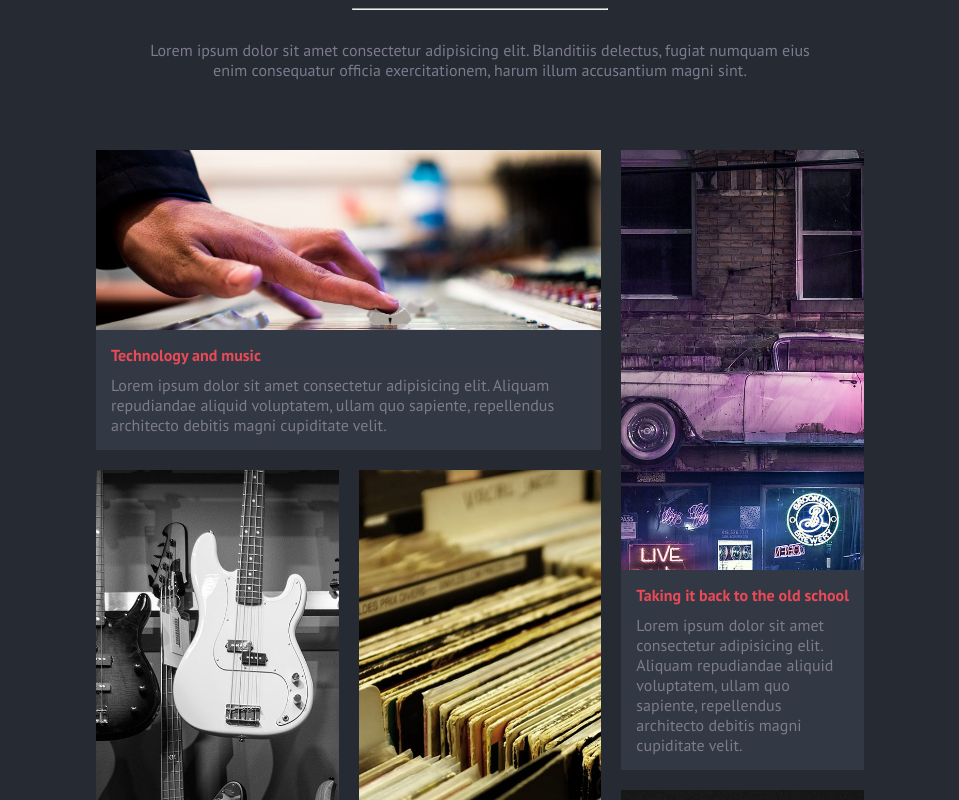
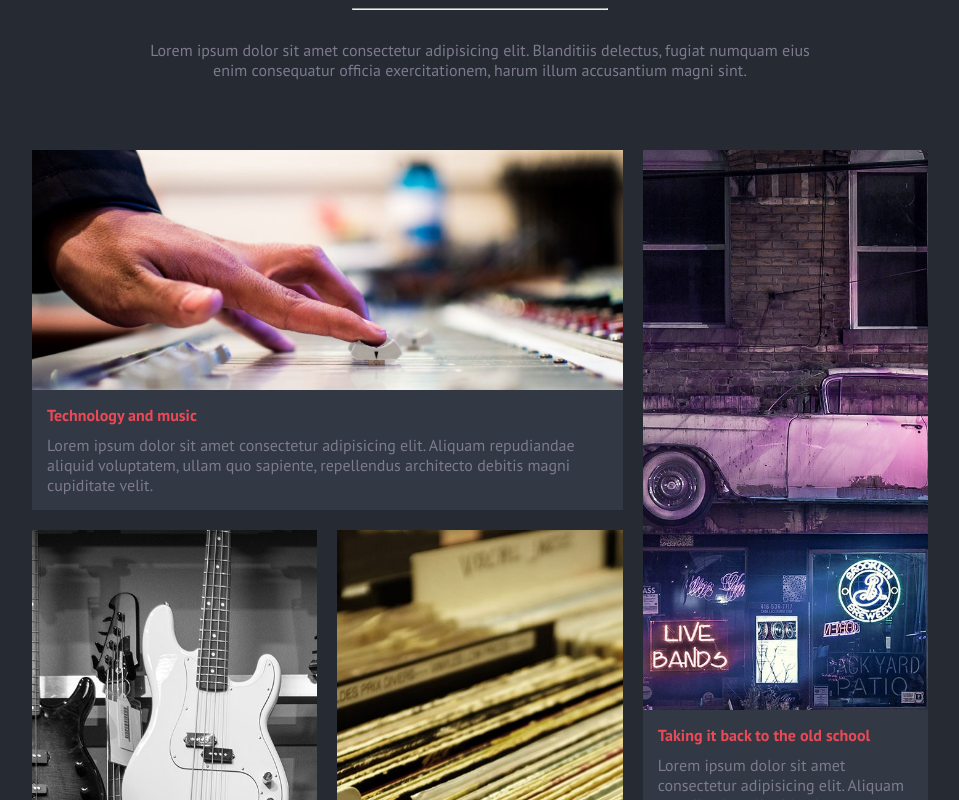
Before and after one commit to ferdlet/proj-html-vuejs, a Vue app: page / in a window 1280 px wide. Shown: the part 1240-2040 px from the top of the page, without its empty margins (160-1119 px from the left). Built offline with nearby package versions, Linux system fonts and the light colour scheme.

Commit message:
fix card articoli

```diff
--- /dev/null
+++ b/src/components/elements/CartArticle.vue
@@ -0,0 +1,84 @@
+<template>
+    <div class="article" :class="'article' + article.id">
+        <img :src="require('../../assets/images/' + article.image)" :alt="article.image">
+        <div class="title-article">
+            <h4 class="title">
+                {{article.title}}
+            </h4>
+            <p class="description">
+                {{article.description}}
+            </p>
+        </div>
+        <div class="article-hover">
+            <a href="#">
+                {{article.title}}
+            </a>
+        </div>
+    </div>
+</template>
+
+<script>
+export default {
+    name: 'CardArticles',
+    props: {
+        article: Object
+    }
+}
+</script>
+
+<style lang="scss" scoped>
+    @import '../../assets/style/_variables.scss';
+
+    .article {
+        overflow: hidden;
+        position: relative;
+        .title-article {
+            position: absolute;
+            bottom: 0;
+            left: 0;
+            width: 100%;
+            background-color: $lightgrey;
+            padding: 15px;
+            z-index: 9;
+            .title {
+                color: $mandy;
+                margin-bottom: 10px;
+            }
+            .description {
+                color: $textgrey;
+            }
+        }
+        &:hover .title-article {
+            display: none;
+        }
+        &:hover .article-hover {
+            position: absolute;
+            top: 0;
+            left: 0;
+            height: 100%;
+            width: 100%;
+            background: rgba($color: $mandy, $alpha: 0.6);
+            z-index: 10;
+            a {
+                width: 100%;
+                height: 100%;
+                display: flex;
+                justify-content: center;
+                align-items: center;
+                text-decoration: none;
+                color: white;
+                font-size: 1.4rem;
+                padding: 20px;
+                text-align: center;
+            }
+        }
+        img {
+            height: 100%;
+            width: 100%;
+            object-fit: cover;
+            display: block;
+        }
+    }
+
+
+</style>
--- a/src/components/sections/Section3.vue
+++ b/src/components/sections/Section3.vue
@@ -11,22 +11,7 @@
         </div>
         <div class="container-articles">
 
-            <div v-for="(article, index) in dataShared.articles" :key="index" :class="'article' + index">
-                <img :src="require('../../assets/images/' + article.image)" :alt="article.image">
-                <div class="title-article">
-                    <h4 class="title">
-                        {{article.title}}
-                    </h4>
-                    <p class="description">
-                        {{article.description}}
-                    </p>
-                </div>
-                <div class="article-hover">
-                    <a href="#">
-                        {{article.title}}
-                    </a>
-                </div>
-            </div>
+            <CardArticle v-for="(article, index) in dataShared.articles" :key="index" :article="article"/>
 
         </div>
 
@@ -38,9 +23,12 @@
 
 <script>
 import dataShared from '../../sharing/dataShared';
-
+import CardArticle from '../elements/CartArticle.vue'
 export default {
     name: 'Section3',
+    components: {
+        CardArticle
+    },
     data() {
         return {
             dataShared
@@ -90,53 +78,12 @@ export default {
             'article5 article5 article2';
             grid-gap: 20px;
             grid-template-rows: 300px 300px 300px 300px;
-            > div {
-                overflow: hidden;
-                position: relative;
-                background: chartreuse;
-                .title-article {
-                    position: absolute;
-                    bottom: 0;
-                    left: 0;
-                    width: 100%;
-                    background-color: $lightgrey;
-                    padding: 15px;
-                    z-index: 9;
-                    .title {
-                        color: $mandy;
-                        margin-bottom: 10px;
+
         }
-                    .description {
-                        color: $textgrey;
-                    }
-                }
-                &:hover .title-article {
-                    display: none;
-                }
-                &:hover .article-hover {
-                    position: absolute;
-                    top: 0;
-                    left: 0;
-                    height: 100%;
-                    width: 100%;
-                    background: rgba($color: $mandy, $alpha: 0.6);
-                    z-index: 10;
-                    a {
-                        width: 100%;
-                        height: 100%;
-                        display: flex;
-                        justify-content: center;
-                        align-items: center;
-                        text-decoration: none;
-                        color: white;
-                        font-size: 1.4rem;
-                    }
-                }
-                img {
-                    height: 100%;
-                    width: 100%;
-                    object-fit: cover;
-                    display: block;
+        @media screen and (min-width: 992px){
+            .container-articles {
+                width: 70vw;
+                grid-template-rows: 360px 360px 360px 360px;
             }
         }
         .article0 {
@@ -163,13 +110,7 @@ export default {
             grid-area: article5;
 
         }
-        }
-        @media screen and (min-width: 992px){
-                .container-articles {
-                    width: 60vw;
-                    // grid-template-rows: 300px 300px 300px 300px;
-                }
-            }
+
         .full-btn {
             width: 100%;
             a {
--- a/src/components/sections/Section4.vue
+++ b/src/components/sections/Section4.vue
@@ -5,7 +5,9 @@
                 "Lorem ipsum dolor sit amet, consectetur adipisicing elit. Repellat magni nostrum rerum sint itaque qui voluptas! Dignissimos autem quibusdam accusantium quis laborum, omnis nostrum adipisci fugit esse, recusandae, explicabo iure.
                 Quae nostrum tenetur soluta, nisi voluptate minima quibusdam facere illum itaque in, quidem architecto vel, fugit perferendis. Porro expedita fugit cupiditate consectetur."
             </p>
-            <img src="../../assets/images/band_interview_play_icon.png" alt="Play Button">
+            <a href="#">
+                <img src="../../assets/images/band_interview_play_icon.png" alt="Play Button">
+            </a>
         </div>
   </section>
 </template>
--- a/src/sharing/dataShared.js
+++ b/src/sharing/dataShared.js
@@ -40,37 +40,43 @@ export default Vue.observable({
             title: 'Technology and music',
             description: 'Lorem ipsum dolor sit amet consectetur adipisicing elit. Aliquam repudiandae aliquid voluptatem, ullam quo sapiente, repellendus architecto debitis magni cupiditate velit.',
             url: '#',
-            image: 'blog_music_techo.jpg'
+            image: 'blog_music_techo.jpg',
+            id: 0,
         },
         {
             title: 'Taking it back to the old school',
             description: 'Lorem ipsum dolor sit amet consectetur adipisicing elit. Aliquam repudiandae aliquid voluptatem, ullam quo sapiente, repellendus architecto debitis magni cupiditate velit.',
             url: '#',
-            image: 'blog-post1.jpg'
+            image: 'blog-post1.jpg',
+            id: 1,
         },
         {
             title: 'Sharing the stage with a legend',
             description: 'Lorem ipsum dolor sit amet consectetur adipisicing elit. Aliquam repudiandae aliquid voluptatem, ullam quo sapiente, repellendus architecto debitis magni cupiditate velit.',
             url: '#',
-            image: 'blog-post2.jpg'
+            image: 'blog-post2.jpg',
+            id: 2,
         },
         {
             title: 'While my guitar gently weeps',
             description: 'Lorem ipsum dolor sit amet consectetur adipisicing elit. Aliquam repudiandae aliquid voluptatem, ullam quo sapiente, repellendus architecto debitis magni cupiditate velit.',
             url: '#',
-            image: 'blog-post3.jpg'
+            image: 'blog-post3.jpg',
+            id: 3,
         },
         {
             title: 'It just sounds better',
             description: 'Lorem ipsum dolor sit amet consectetur adipisicing elit. Aliquam repudiandae aliquid voluptatem, ullam quo sapiente, repellendus architecto debitis magni cupiditate velit.',
             url: '#',
-            image: 'blog-post4.jpg'
+            image: 'blog-post4.jpg',
+            id: 4,
         },
         {
             title: 'The flavor of rock',
             description: 'Lorem ipsum dolor sit amet consectetur adipisicing elit. Aliquam repudiandae aliquid voluptatem, ullam quo sapiente, repellendus architecto debitis magni cupiditate velit.',
             url: '#',
-            image: 'blog_flavor_rock.jpg'
+            image: 'blog_flavor_rock.jpg',
+            id: 5,
         },
     ],
     dates: [
```
Lines whose indentation alone changed are shown as unchanged.
